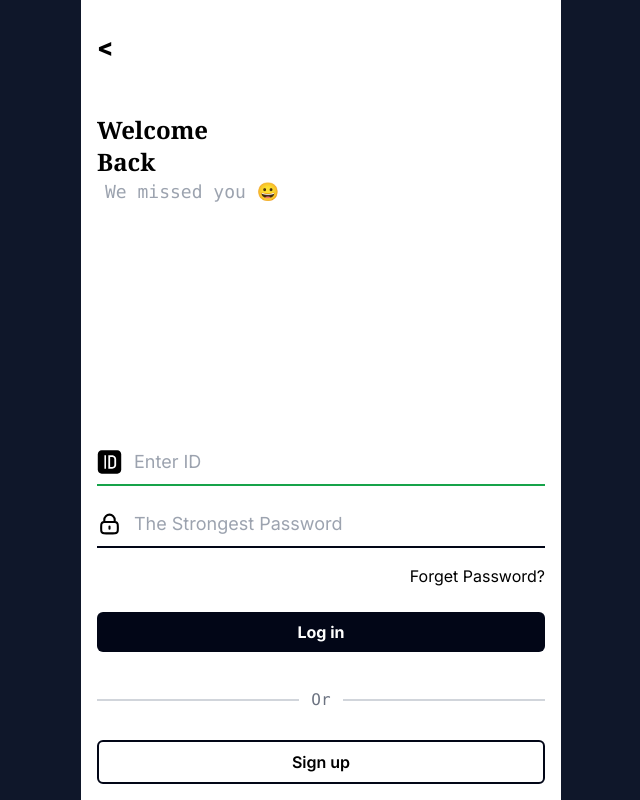
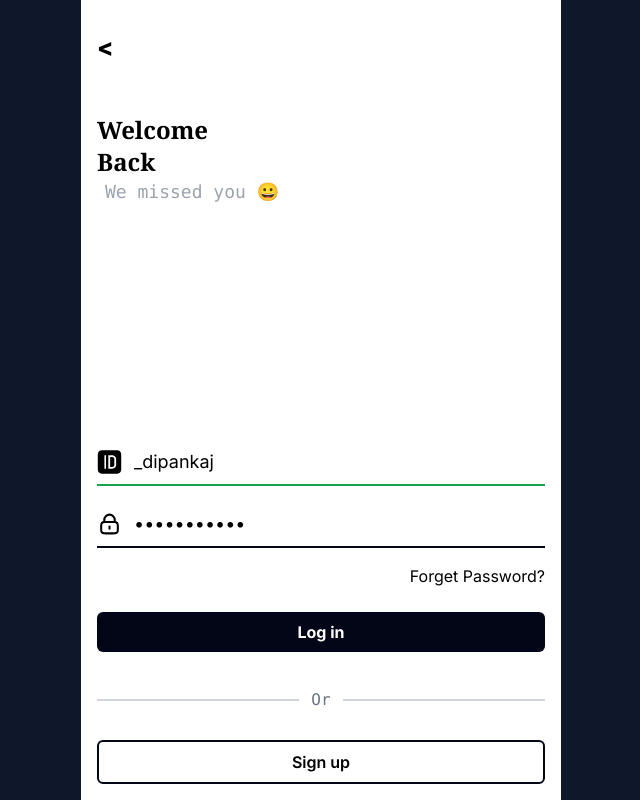
Before and after one commit to DipankajSingh/instalink, a Next.js app: page /login in a window 1280 px wide. Shown: the whole page, without its empty margins (319-959 px from the left). Built offline with nearby package versions, Linux system fonts and the light colour scheme.

Commit message:
setting up login signup

```diff
--- a/app/auth/ProtectedRoute.js
+++ b/app/auth/ProtectedRoute.js
@@ -1,4 +1,4 @@
-'use client'
+"use client";
 import { useRouter } from "next/navigation";
 import React from "react";
 import { useSelector } from "react-redux";
@@ -7,11 +7,12 @@ import Footer from "../components/footer/Footer";
 
 function ProtectedRoute({ showNavbar = false, showFooter = false, children }) {
   const router = useRouter();
-  const authen = useSelector((state) => state.authentication.authenticated);
+  const isLoggedIn = useSelector((state) => state.auth.isLoggedIn);
 
-  if (!authen) {
+  console.log(isLoggedIn);
+  if (isLoggedIn!==true) {
     if (typeof window !== "undefined") {
-      router.push("/login"); // Redirect to the login page
+      router.push("/login");
     }
     return null;
   }
--- a/app/auth/handleLogin.js
+++ b/app/auth/handleLogin.js
@@ -1,35 +1,30 @@
-export async function loginUser() {
+import { useDispatch } from "react-redux";
+import { login } from "../data/authSlice";
+
+export async function loginUser({userId,password}) {
+    const dispatch=useDispatch()
     try {
-      // Define the URL for the login endpoint
-      const loginUrl = 'https://example.com/api/login';
+      const loginUrl = 'http://localhost:80/login';
 
-      // Create an object with the login credentials (username and password)
       const loginData = {
         username: 'your_username',
         password: 'your_password'
       };
 
-      // Create a POST request with the fetch API
-      const response = await fetch(loginUrl, {
-        method: 'POST',
-        headers: {
-          'Content-Type': 'application/json', // Set the content type to JSON
-        },
-        body: JSON.stringify(loginData), // Convert the login data to JSON
-      });
+      const response = await fetch(loginUrl);
 
       if (!response.ok) {
         throw new Error('Network response was not ok');
       }
 
-      const data = await response.json(); // Parse the response as JSON
+      const data = await response.json();
 
-      // Handle the successful login response
-      console.log('Login successful:', data);
-      // You can perform further actions here, like redirecting the user.
+      dispatch(login())
+      console.log(userId,password)
+
+      console.log('Login successful:', data.data);
 
     } catch (error) {
-      // Handle errors, such as network issues or authentication failures
-      console.error('Login failed:', error);
+      console.error(error);
     }
   }
--- /dev/null
+++ b/app/components/apiRoutes.js
@@ -0,0 +1,2 @@
+export const domain = "http://localhost/";
+export const login_URL = domain + "login";
--- /dev/null
+++ b/app/data/authSlice.js
@@ -0,0 +1,22 @@
+import { createSlice } from "@reduxjs/toolkit";
+
+const initialState = {
+  isLoggedIn: false,
+};
+
+export const authSlice = createSlice({
+  name: "auth",
+  initialState: initialState,
+  reducers: {
+    login: (state) => {
+      state.isLoggedIn = true;
+    },
+    logout: (state, action) => {
+      state.isLoggedIn = false;
+    },
+  },
+});
+
+export const { login, logout } = authSlice.actions;
+
+export const authReducer = authSlice.reducer;
--- a/app/data/authenticationSlice.js
+++ /dev/null
@@ -1,23 +0,0 @@
-import { createSlice } from "@reduxjs/toolkit";
-
-const initialState = {
-  authenticated: true,
-  UserName: null,
-  userId: null,
-  token: null,
-};
-
-export const authenticationSlice = createSlice({
-  name: "authentication",
-  initialState: initialState,
-  reducers: {
-    setAuthenticated: (state, action) => {
-      state.authenticated = action.payload;
-    },
-  },
-
-});
-
-export const { setAuthenticated } = authenticationSlice.actions;
-
-export const authenticationReducer = authenticationSlice.reducer;
--- a/app/data/loginSigninSlice.js
+++ /dev/null
@@ -1,44 +0,0 @@
-import { createSlice } from "@reduxjs/toolkit";
-
-const initialState = {
-  inputUser: {
-    name: "",
-    id: "",
-    password: "",
-  },
-};
-
-export const loginSigninSlice = createSlice({
-  name: "loginSigninSlice",
-  initialState: initialState,
-  reducers: {
-    updateInputName: (state, action) => {
-      const newVal = {
-        name: action.payload,
-        id: state.inputUser.id,
-        password: state.inputUser.password,
-      };
-      state.inputUser=newVal
-    },
-    updateInputId: (state, action) => {
-        const newVal = {
-          name: state.inputUser.name,
-          id: action.payload,
-          password: state.inputUser.password,
-        };
-        state.inputUser=newVal
-      },
-      updateInputPassword: (state, action) => {
-        const newVal = {
-          name: state.inputUser.name,
-          id: state.inputUser.id,
-          password: action.payload,
-        };
-        state.inputUser=newVal
-      },
-  },
-});
-
-export const {updateInputName} = loginSigninSlice.actions
-
-export const loginSigninReducer=loginSigninSlice.reducer
--- a/app/data/store.js
+++ b/app/data/store.js
@@ -1,18 +1,16 @@
-'use client'
+"use client";
 import { combineReducers, configureStore } from "@reduxjs/toolkit";
-import { loginSigninReducer } from "./loginSigninSlice";
-import { authenticationReducer } from "./authenticationSlice";
+import { authSlice } from "./authSlice";
 import { Provider } from "react-redux";
 
-const rootReducer=combineReducers({
-    loginSignin:loginSigninReducer,
-    authentication:authenticationReducer,
-})
+const rootReducer = combineReducers({
+  auth: authSlice.reducer,
+});
 
-export const store=configureStore({
-    reducer:rootReducer
-})
+export const store = configureStore({
+  reducer: rootReducer,
+});
 
-export default function ReduxProvider({ children }){
-    return <Provider store={store}>{children}</Provider>
+export default function ReduxProvider({ children }) {
+  return <Provider store={store}>{children}</Provider>;
 }
--- a/app/login/page.js
+++ b/app/login/page.js
@@ -1,12 +1,26 @@
 "use client";
 import Image from "next/image";
 import Link from "next/link";
-import React, { useRef, useState } from "react";
+import React, { useEffect, useState } from "react";
 import { loginUser } from "../auth/handleLogin";
+import { useRouter } from "next/navigation";
+import { useDispatch, useSelector } from "react-redux";
+import { login_URL } from "../components/apiRoutes";
+import { login } from "../data/authSlice";
 
-function LoginSignup({ pageTitle = "", whichPage = "" }) {
-  const [userId, setUserId] = useState("");
-  const [password, setPassword] = useState("");
+function Login() {
+  const router=useRouter()
+  const dispatch=useDispatch()
+  const isLoggedIn=useSelector((state)=>state.auth.isLoggedIn)
+
+  useEffect(()=>{
+      if (isLoggedIn) {
+        router.push("/feed")
+      }
+  })
+
+  const [userId, setUserId] = useState("_dipankaj");
+  const [password, setPassword] = useState("motu patalu");
   const [showWarnId, setShowWarnId] = useState(false);
   const [showWarnPassword, setShowWarnPassword] = useState(false);
 
@@ -20,9 +34,19 @@ function LoginSignup({ pageTitle = "", whichPage = "" }) {
       return
     }
 
-  //  await loginUser()
+   try {
+    const response=await fetch(login_URL)
 
-    console.log(showWarnId, showWarnPassword);
+    if (!response.ok) {
+      throw new Error('Network response was not ok');
+    }
+    const token = await response.json();
+    router.push("/feed")
+    dispatch(login())
+   } catch (error) {
+    console.log(error)
+   }
+
   };
 
   return (
@@ -134,4 +158,4 @@ function LoginSignup({ pageTitle = "", whichPage = "" }) {
   );
 }
 
-export default LoginSignup;
+export default Login;
--- a/app/page.js
+++ b/app/page.js
@@ -2,15 +2,18 @@
 import React, { useEffect } from 'react'
 import Link from 'next/link'
 import Image from 'next/image'
-import { useSelector } from 'react-redux'
+import { useDispatch, useSelector } from 'react-redux'
 import { useRouter } from 'next/navigation'
+import { login } from './data/authSlice'
 
 
 export default function Home() {
-    const auth=useSelector(state=>state.authentication.authenticated)
     const router=useRouter()
+    const dispatch=useDispatch()
+    // should i redirect to feed
   useEffect(()=>{
-    if (auth) {
+    if (localStorage.getItem("token")) {
+      dispatch(login())
       router.push("/feed")
     }
   })
--- a/app/signup/page.js
+++ b/app/signup/page.js
@@ -1,9 +1,9 @@
 "use client";
 import Image from "next/image";
 import Link from "next/link";
-import React, { useRef, useState } from "react";
+import React, { useState } from "react";
 
-function LoginSignup({ pageTitle = "", whichPage = "" }) {
+function Signup({ whichPage = "" }) {
   const [userId, setUserId] = useState("");
   const [userName, setUserName] = useState("");
   const [password, setPassword] = useState("");
@@ -49,13 +49,6 @@ function LoginSignup({ pageTitle = "", whichPage = "" }) {
             inputType="password"
             altText={"lock icon"}
           ></InputField>
-
-          <Link
-            href={"forgetPassword"}
-            className={`${whichPage !== "login" ? "hidden" : ""} self-end`}
-          >
-            Forget Password?
-          </Link>
           <button
             type="submit"
             className="py-2 rounded-md text-center mt-2 text-white font-bold bg-slate-950"
@@ -150,4 +143,4 @@ function InputField({
   );
 }
 
-export default LoginSignup;
+export default Signup;
```
